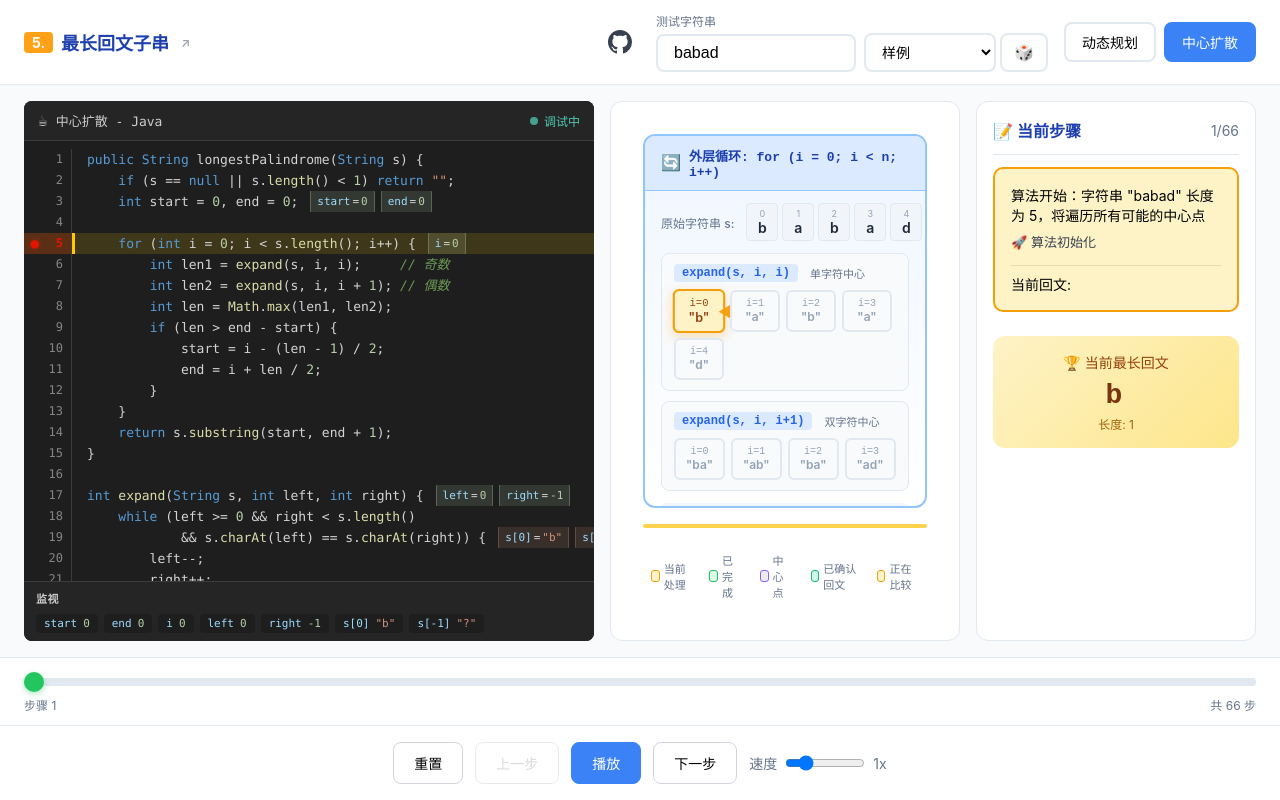
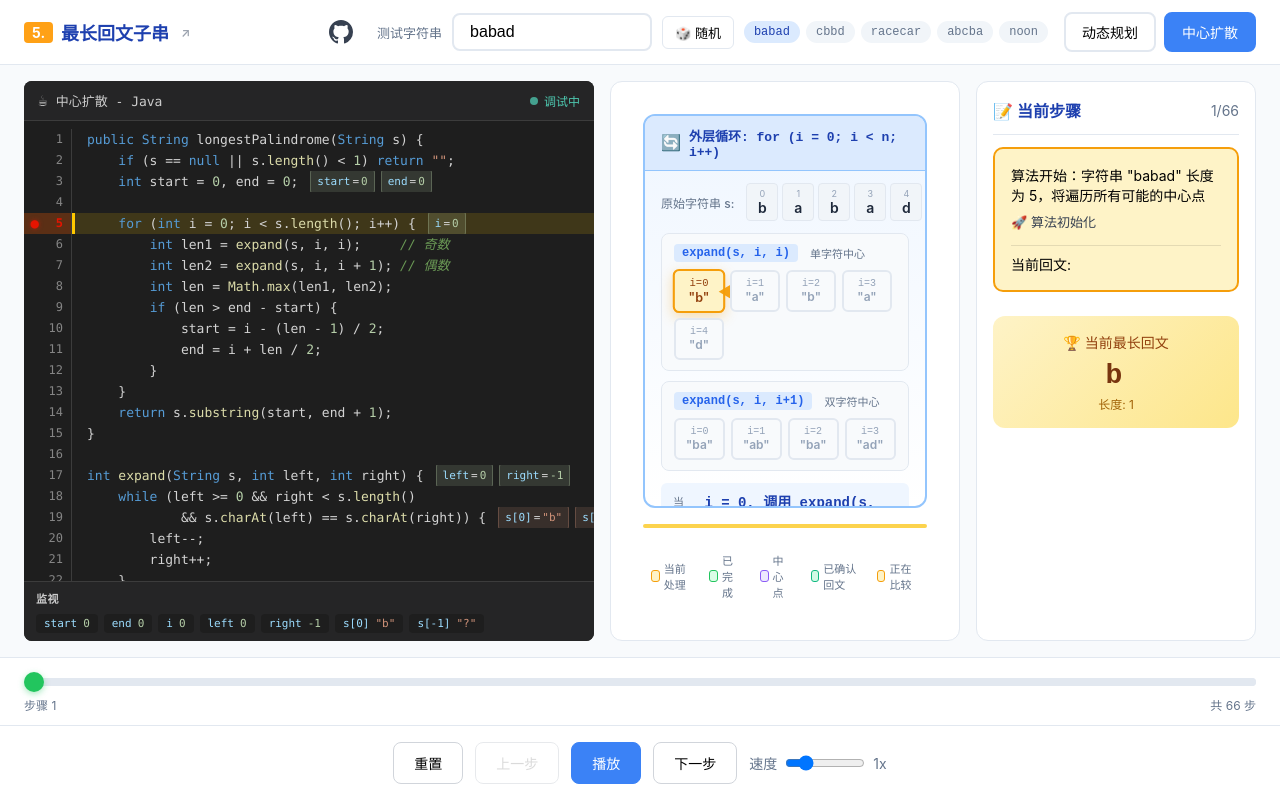
Before and after one commit to fuck-algorithm/leetcode-5-longest-palindromic-substring, a React (Vite) app: page / in a window 1280 px wide. Built offline with nearby package versions, Linux system fonts and the light colour scheme.

Commit message:
style: 优化输入区域布局 - 标签在前，样例平铺展示

```diff
--- a/src/App.css
+++ b/src/App.css
@@ -1935,59 +1935,55 @@ html, body, #root {
 /* 输入组 */
 .input-group {
   display: flex;
-  flex-direction: column;
-  gap: 4px;
+  align-items: center;
+  gap: 10px;
 }
 
 .input-label {
-  font-size: 12px;
+  font-size: 13px;
   color: #64748b;
   font-weight: 500;
-}
-
-.input-row {
-  display: flex;
-  align-items: center;
-  gap: 8px;
-}
-
-.input-actions {
-  display: flex;
-  gap: 4px;
-}
-
-.sample-select {
-  padding: 8px 12px;
-  border: 2px solid #e2e8f0;
-  border-radius: 8px;
+  white-space: nowrap;
+}
+
+.random-btn {
+  padding: 6px 12px;
+  border: 1px solid #e2e8f0;
+  border-radius: 6px;
   background: white;
-  font-size: 14px;
-  cursor: pointer;
-  outline: none;
-  transition: border-color 0.2s;
-}
-
-.sample-select:hover,
-.sample-select:focus {
-  border-color: #3b82f6;
-}
-
-.random-btn {
-  padding: 8px 12px;
-  border: 2px solid #e2e8f0;
-  border-radius: 8px;
-  background: white;
-  font-size: 16px;
+  font-size: 13px;
   cursor: pointer;
   transition: all 0.2s;
+  white-space: nowrap;
 }
 
 .random-btn:hover {
   border-color: #f59e0b;
   background: #fef3c7;
-  transform: rotate(15deg);
-}
-
-.random-btn:active {
-  transform: rotate(180deg);
-}
+}
+
+.sample-tags {
+  display: flex;
+  gap: 6px;
+}
+
+.sample-tag {
+  padding: 4px 10px;
+  border-radius: 12px;
+  background: #f1f5f9;
+  color: #64748b;
+  font-size: 12px;
+  cursor: pointer;
+  transition: all 0.2s;
+  font-family: monospace;
+}
+
+.sample-tag:hover {
+  background: #e2e8f0;
+  color: #1e293b;
+}
+
+.sample-tag.active {
+  background: #dbeafe;
+  color: #1e40af;
+}
--- a/src/App.tsx
+++ b/src/App.tsx
@@ -71,47 +71,38 @@ function AlgorithmPage() {
           </a>
           <div className="input-group">
             <label className="input-label">测试字符串</label>
-            <div className="input-row">
             <input
               type="text"
               className="input-field"
               value={state.input}
               onChange={(e) => handleInputSubmit(e.target.value)}
-                placeholder="输入要查找回文的字符串..."
+              placeholder="输入字符串..."
             />
-              <div className="input-actions">
-                <select
-                  className="sample-select"
-                  value=""
-                  onChange={(e) => {
-                    if (e.target.value) handleInputSubmit(e.target.value);
-                  }}
-                >
-                  <option value="">样例</option>
-                  <option value="babad">babad</option>
-                  <option value="cbbd">cbbd</option>
-                  <option value="racecar">racecar</option>
-                  <option value="aacabdkacaa">aacabdkacaa</option>
-                  <option value="abcba">abcba</option>
-                  <option value="noon">noon</option>
-                  <option value="level">level</option>
-                </select>
             <button
               className="random-btn"
               onClick={() => {
                 const chars = 'abcdefghij';
-                    const len = Math.floor(Math.random() * 6) + 4; // 4-9 长度
+                const len = Math.floor(Math.random() * 6) + 4;
                 let str = '';
                 for (let i = 0; i < len; i++) {
                   str += chars[Math.floor(Math.random() * chars.length)];
                 }
                 handleInputSubmit(str);
               }}
-                  title="随机生成字符串"
+              title="随机生成"
             >
-                  🎲
+              🎲 随机
             </button>
-              </div>
+            <div className="sample-tags">
+              {['babad', 'cbbd', 'racecar', 'abcba', 'noon'].map(sample => (
+                <span
+                  key={sample}
+                  className={`sample-tag ${state.input === sample ? 'active' : ''}`}
+                  onClick={() => handleInputSubmit(sample)}
+                >
+                  {sample}
+                </span>
+              ))}
             </div>
           </div>
           <div className="algo-buttons">
```
Lines whose indentation alone changed are shown as unchanged.
